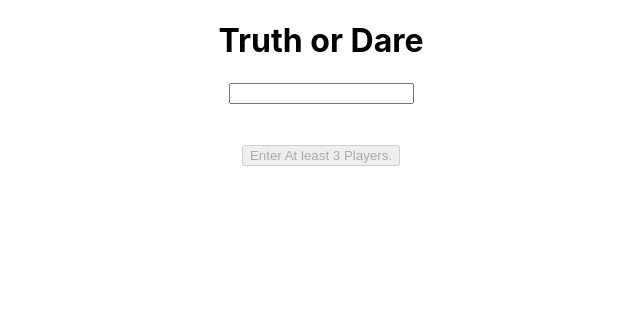
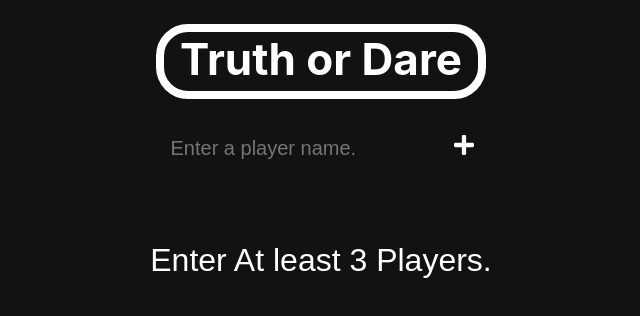
Before and after one commit to mudit67/Truth-orDare-Site, a React (Create React App) app: page / in a window 1280 px wide. Shown: the top 316 px of the page, without its empty margins (319-959 px from the left). Built offline with nearby package versions, Linux system fonts and the light colour scheme.

Commit message:
First Release.

```diff
--- a/src/App.css
+++ b/src/App.css
@@ -1,3 +1,117 @@
+body{
+    background-color: #121212;
+}
+
 #root{
+    margin-top: 2rem;
     text-align: center;
 }
+h1{
+  padding-bottom:0.3rem;
+  width:auto;
+  display: inline;
+  margin-bottom: 0.5rem;
+  color: white;
+  font-size: 2.75rem;
+  border: 0.5rem solid white;
+  padding-left: 1rem;
+  padding-right: 1rem;
+  border-radius: 2rem;
+}
+nav{
+  margin: 10px;
+}
+
+form {
+  text-align: center;
+}
+
+input{
+  font-size: 1.25rem;
+  margin-top: 2.5rem;
+  background-color: #121212;
+  color: white;
+  border: none;
+}
+
+.input-bar{
+  height: 0.1rem;
+  width: 100%;
+  background-color: white;
+  margin-left: auto;
+  margin-right: auto;
+  transform: translateX(-100%);
+}
+
+.input-container{
+  max-width: 22%;
+  display: inline-block;
+  overflow: hidden;
+}
+
+input:focus + .input-bar{
+  transform: translateY(0%);
+  transition: transform 0.5s ease;
+}
+
+.add-icon{
+    background-color: #121212;
+    color: white;
+    width: 1.25rem !important;
+    font-size: 3rem;
+    margin-left: 1rem;
+}
+
+.close-icon{
+  margin-right: 0.5rem;
+  float: right;
+  background-color: #121212;
+  color: white;
+
+}
+
+.users-name{
+    font-size: 1.5rem;
+    color: white;
+}
+
+.names-container{
+  margin-top: 1rem !important;
+  margin:auto;
+  width: 25%;
+  text-align: left;
+  padding-left: 1rem;
+  max-height: 9rem;
+  overflow-y: scroll;
+
+}
+
+.samealert{
+  font-size: 1.25rem;
+  background-color: #121212;
+  color:white;
+}
+
+.play-button{
+  margin-top: 1rem;
+  font-size: 2rem;
+  background-color: #121212;
+  color:white;
+  border: 0 solid white;
+  border-radius: 0.5rem;
+}
+
+.play-icon{
+  margin-left: .5rem;
+}
+.OP{
+  font-size: 2rem;
+  background-color: #121212;
+  color:white;
+}
+
+.name{
+  font-weight: bold;
+  text-decoration: underline;
+}
+/* background-color: #606060; */
--- a/src/App.js
+++ b/src/App.js
@@ -1,9 +1,11 @@
-import React, { Component } from "react";
+import React from "react";
 import './App.css';
 import ListNames from './listNames';
 import Game from './game';
+import { FontAwesomeIcon } from '@fortawesome/react-fontawesome';
+import {faPlus}  from '@fortawesome/free-solid-svg-icons';
 
-class App extends React.PureComponent{
+class App extends React.Component{
   constructor(props){
     super(props);
     this.state = {
@@ -13,43 +15,50 @@ class App extends React.PureComponent{
     }
     this.appendName = this.appendName.bind(this);
     this.changeHandler = this.changeHandler.bind(this);
+    this.removeUser = this.removeUser.bind(this);
   }
   appendName(){
     var change=true;
     var Users = this.state.users;
     Users.map((user) => {
-      // console.log(user + "  " + this.state.user)
       if(user.toUpperCase()===this.state.user.toUpperCase()){
         change=false;
         this.setState({showAlert: true});
       }
       return (" ");
-      // console.log(change);
     });
     if(change && (this.state.user!=="")){
-      // console.log(change);
-      // Users.push(this.state.user);
       this.setState({users: this.state.users.concat(this.state.user)});
       this.setState({user:""});
     }
-    console.log(this.state.users);
+    // console.log(this.state.users);
   }
   changeHandler(event){
     this.setState({showAlert: false});
     this.setState({user:event.target.value});
-    // console.log(event);
+  }
+  removeUser(index){
+    var Newarr = this.state.users;
+    Newarr.splice(index,1);
+    this.setState({users: Newarr});
   }
   render(){
     return(
       <>
-        <h1>
-          Truth or Dare
-        </h1>
+        <nav>
+          <h1>
+            Truth or Dare
+          </h1>
+        </nav>
         <form onSubmit={(e) => {this.appendName();e.preventDefault();}}>
-          <input value={this.state.user || ""} type="name" onChange={this.changeHandler}/>
+          <div className="input-container">
+            <input value={this.state.user || ""} type="name" onChange={this.changeHandler} placeholder="Enter a player name."/>
+            <div className="input-bar"/>
+          </div>
+          <FontAwesomeIcon icon={faPlus} className="add-icon" onClick={(e) => {this.appendName();e.preventDefault();}}/>
         </form>
-        <SameAlert show={this.state.showAlert} user={this.state.user}/>
-        <ListNames namesArr={this.state.users}/>
+        <SameAlert className="samealert" show={this.state.showAlert} user={this.state.users[0]}/>
+        <ListNames namesArr={this.state.users} removeUser={(userIn) => {this.removeUser(userIn);}}/>
         <br/>
         <br/>
         <Game NamesArr={this.state.users}/>
@@ -63,9 +72,9 @@ function SameAlert(props){
   // var CostomAlert;
   if(props.show){
     return(
-      <>
+      <div className="samealert">
         {props.user} <b>is already Entered.</b>
-      </>
+      </div>
     );
   }
   else{
--- a/src/game.js
+++ b/src/game.js
@@ -1,5 +1,6 @@
 import React from 'react';
-
+import { FontAwesomeIcon } from '@fortawesome/react-fontawesome';
+import {faPlay}  from '@fortawesome/free-solid-svg-icons';
 class Game extends React.Component{
     constructor(props){
         super(props);
@@ -13,7 +14,7 @@ class Game extends React.Component{
         // debugger;
         if(this.props.NamesArr.length<3){
             return(
-                <button disabled>Enter At least 3 Players.</button>
+                <button className="play-button" disabled>Enter At least 3 Players.</button>
             );
         }
         else{
@@ -21,7 +22,14 @@ class Game extends React.Component{
             return(
                 <div>
                     <GameEvaluate NamesArr={this.props.NamesArr} run={this.state.run}/>
-                    <button type="button" onClick={() => {randomIndex(this.props.NamesArr.length);this.setState({run: this.state.run+1});}}>Start</button>
+                    <button
+                      className="play-button"
+                      type="button"
+                      onClick={() => {randomIndex(this.props.NamesArr.length);this.setState({run: this.state.run+1});}}
+                      >
+                      Start
+                      <FontAwesomeIcon icon={faPlay} className="play-icon"/>
+                    </button>
                 </div>
             );
         }
@@ -53,7 +61,7 @@ class GameEvaluate extends React.Component{
       // debugger;
       return(
         <div className="OP">
-          {this.props.NamesArr[window.respondent] + " " + this.props.NamesArr[window.asker]}
+          <span class="name">{this.props.NamesArr[window.asker]}</span> asks/gives dare to <span className="name">{this.props.NamesArr[window.respondent]}</span>.
         </div>
       );
     }
@@ -67,7 +75,7 @@ function randomNumber(max){
   return Math.floor(Math.random() * Math.floor(max));
 }
 function randomIndex(max) {
-    debugger;
+    // debugger;
     window.respondent=randomNumber(max);
     window.asker=randomNumber(max);
     while((window.respondent===window.asker) || (window.prevRespondent===window.respondent) || (window.prevAsker===window.asker)){
@@ -76,6 +84,5 @@ function randomIndex(max) {
     }
     window.prevAsker=window.asker;
     window.prevRespondent=window.respondent;
-    console.log("Random");
 }
 export default Game;
--- a/src/listNames.js
+++ b/src/listNames.js
@@ -1,19 +1,20 @@
 import React from 'react';
 import { FontAwesomeIcon } from '@fortawesome/react-fontawesome';
-import {faWindowClose}  from '@fortawesome/free-solid-svg-icons';
+import {faTimes}  from '@fortawesome/free-solid-svg-icons';
 // <i class="fas fa-window-close"></i>
 
 
 function listNames(props){
     var Names = props.namesArr.map((name, index) => {
+        // console.log(index);
         return(
-            <div key = {index}>
-                {name} <FontAwesomeIcon icon={faWindowClose}/>
+            <div class="users-name" key = {index}>
+                {name} <FontAwesomeIcon icon={faTimes} className="close-icon" onClick={() => {props.removeUser(index);}}/>
             </div>
         );
     });
     return(
-      <div>
+      <div className="names-container">
         {Names}
       </div>
     );
```
Also changed, not shown: 16 other files (tests, documents, lock files or other folders).
